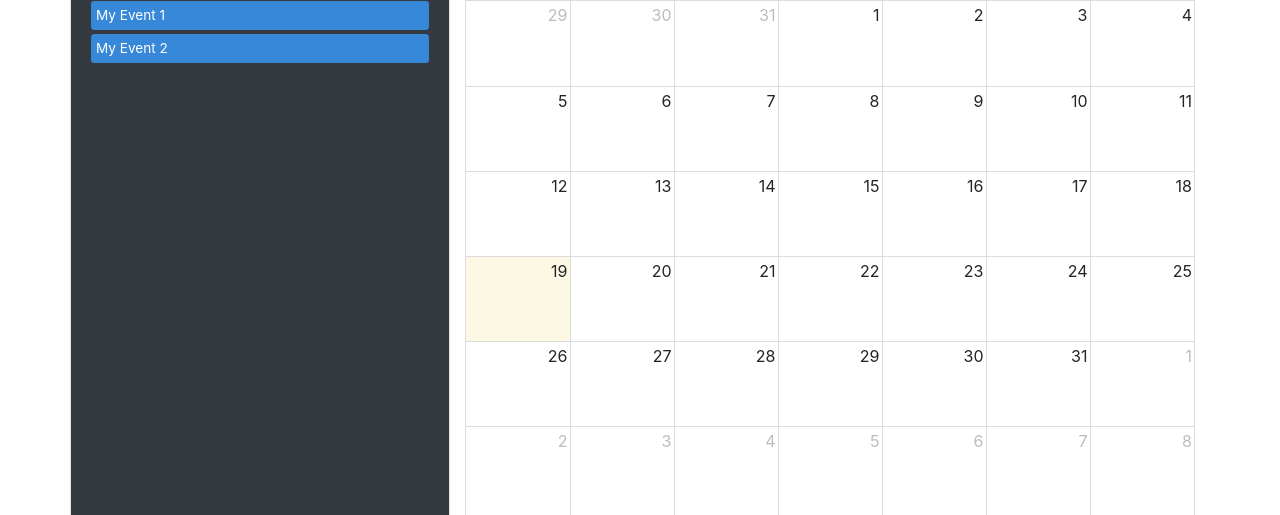
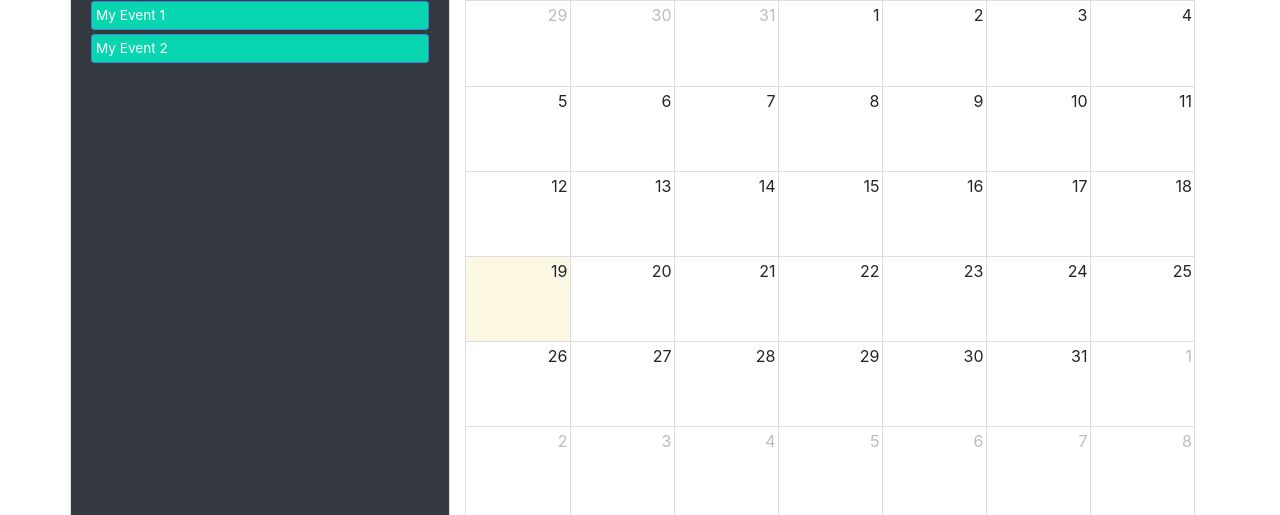
Before and after one commit to pwang1997/MediTrac, a PHP site: page / in a window 1280 px wide. Shown: the part 177-692 px from the top of the page. Run offline with PHP 8.4, Linux system fonts and the light colour scheme; some libraries are stand-ins or nearby versions.

Commit message:
Styling changing
Signed-off-by: Courtney Gosselin <courtney@gosselin.io>

```diff
--- a/index.php
+++ b/index.php
@@ -12,8 +12,8 @@
                     <div id='external-events'>
                         <h4 class="text-center" style="color: #08d6b0">Draggable Events</h4>
                         <div id='draggable-el' class='t-2 m-2'>
-                            <div class="fc-event fc-draggable p-1 m-1">My Event 1</div>
-                            <div class='fc-event fc-draggable p-1 m-1'>My Event 2</div>
+                            <div class="fc-event fc-draggable p-1 m-1" style="background-color: #08d6b0">My Event 1</div>
+                            <div class='fc-event fc-draggable p-1 m-1' style="background-color: #08d6b0">My Event 2</div>
                         </div>
 
                     </div>
```
